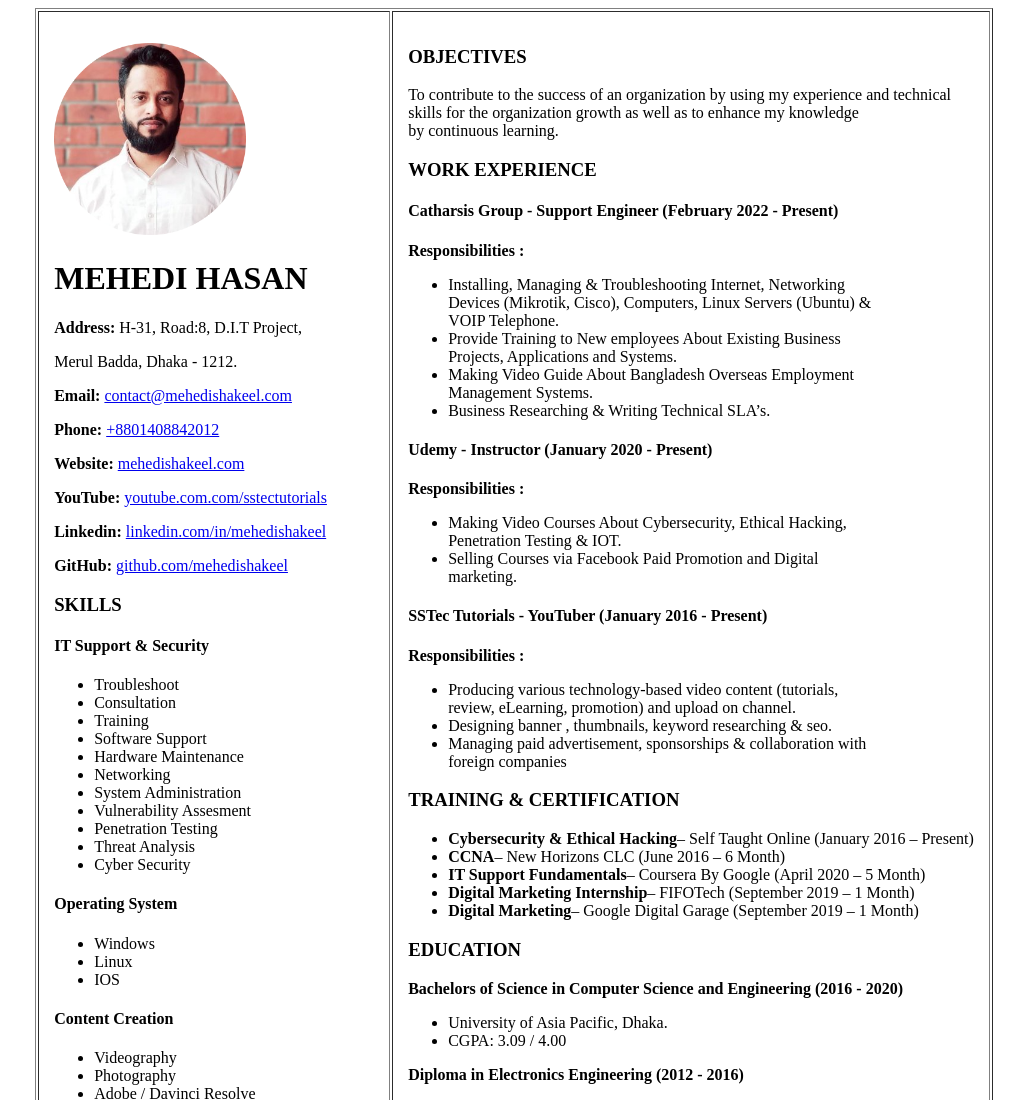
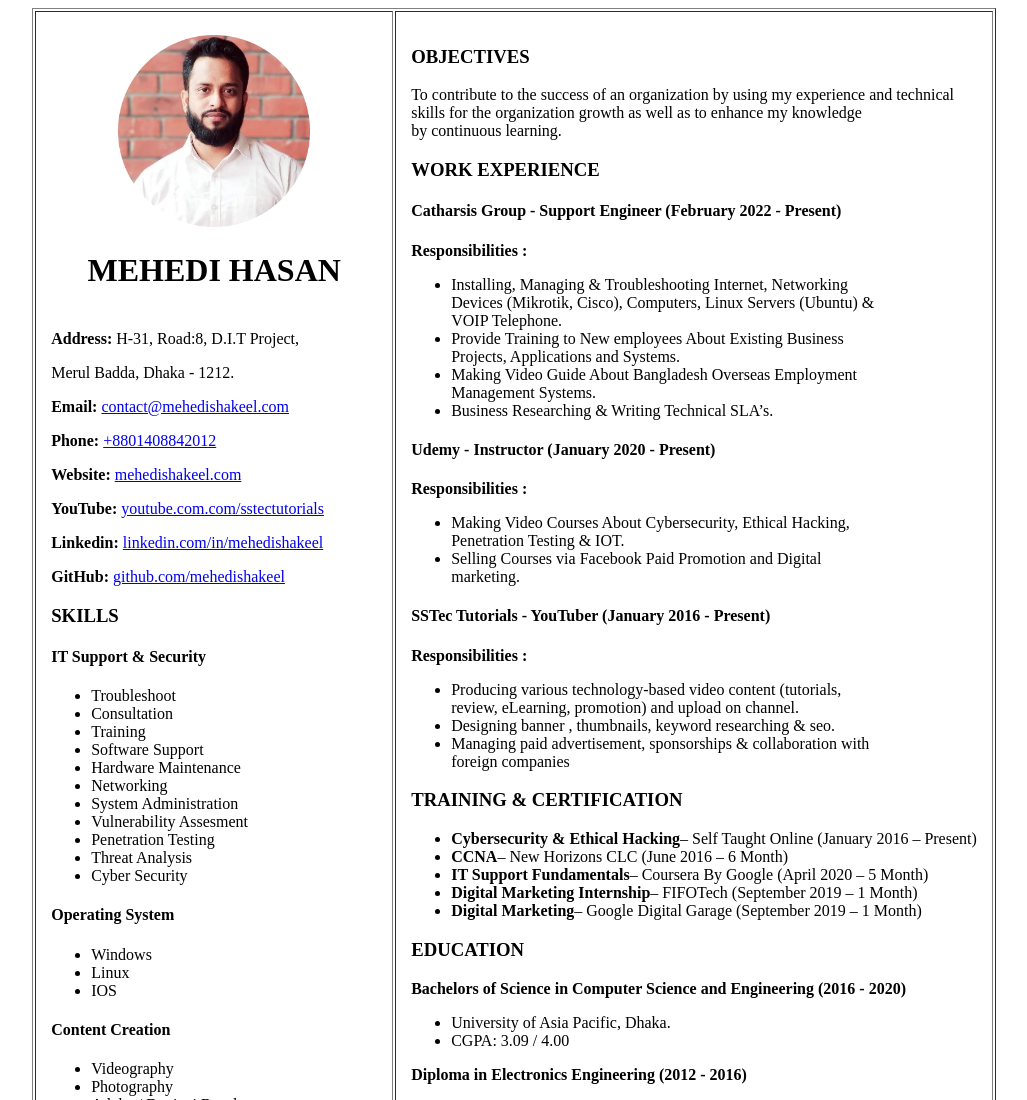
Before and after one commit to mehedishakeel/cv, a plain HTML site: page index.html in a window 1280 px wide. Shown: the top 1100 px of the page, without its empty margins (126-1153 px from the left). Drawn offline with Linux system fonts and the light colour scheme.

Commit message:
Update index.html

```diff
--- a/index.html
+++ b/index.html
@@ -10,8 +10,12 @@
     <table border="1" cellpadding="15" align="center">
         <tr>
             <td>
-                <img src="Photo.png" alt="Profile Photo" width="60%">
-                <h1>MEHEDI HASAN</h1>
+                <table>
+                    <td align="center">
+                        <img src="Photo.png" alt="Profile Photo" width="60%">
+                        <h1>MEHEDI HASAN</h1>
+                    </td>
+                </table>
                 <p><strong>Address: </strong>H-31, Road:8, D.I.T Project,</p>
                 <p>Merul Badda, Dhaka - 1212.</p>
                 <p><strong>Email: </strong><a href="mailto:contact@mehedishakeel.com">contact@mehedishakeel.com</a></p>
```
